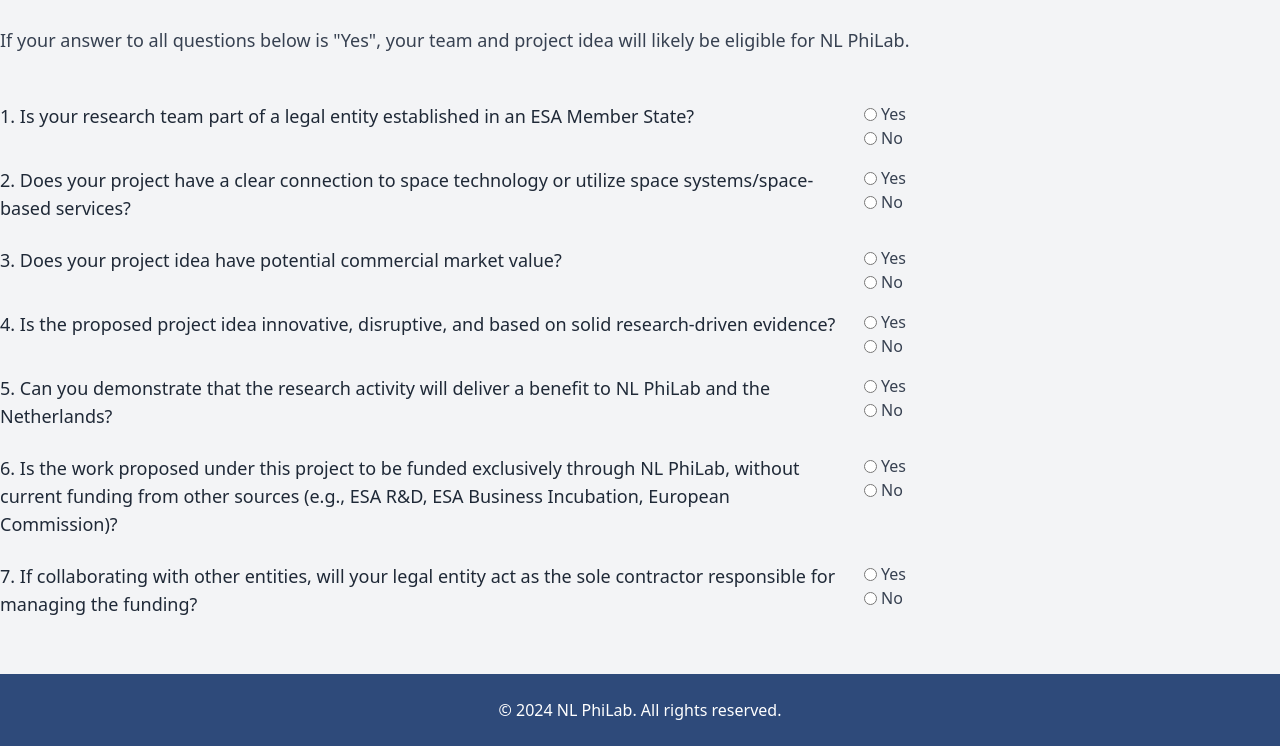
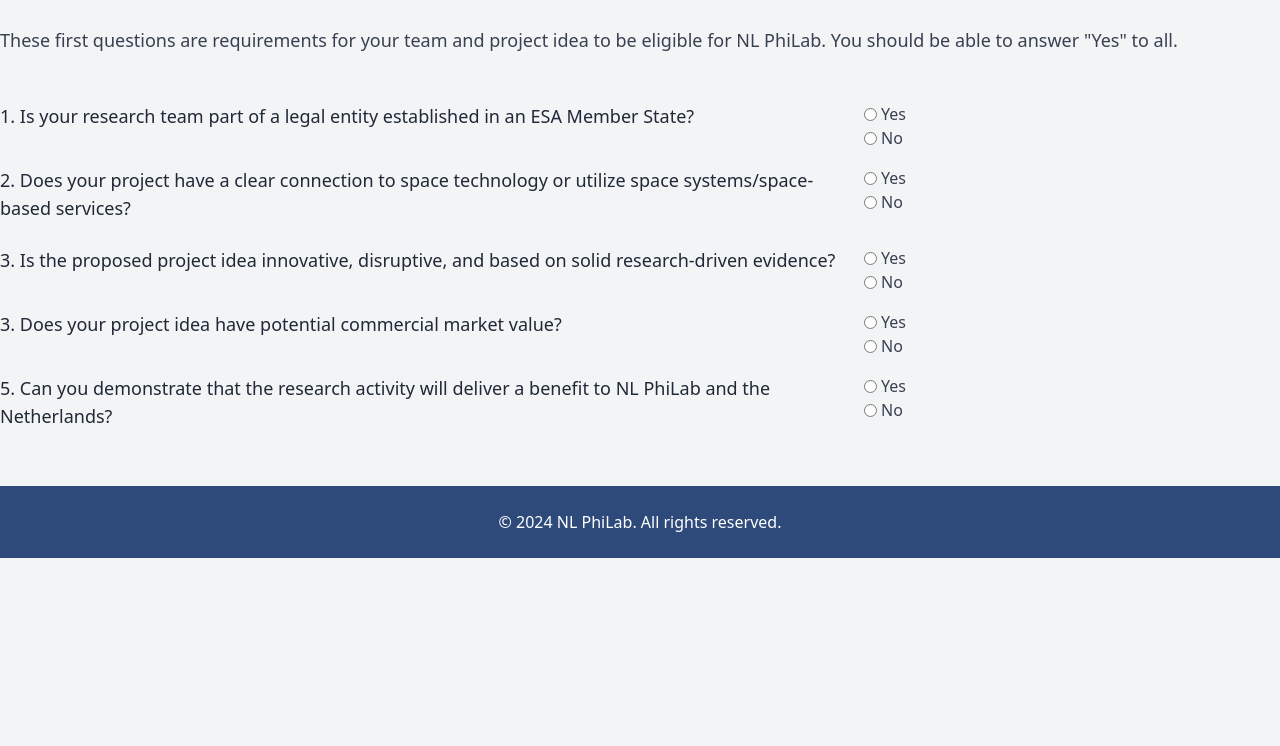
Before and after one commit to siarw/demolab, a website: page guidance-tool.html in a window 1280 px wide. Shown: the part 182-928 px from the top of the page. After the commit the page ends 800 px from the top, so only its background shows below. Drawn offline with nearby package versions, Linux system fonts and the light colour scheme; a web font is replaced by a local one.

Commit message:
Save changes before deployment

```diff
--- a/guidance-tool.html
+++ b/guidance-tool.html
@@ -52,8 +52,8 @@
     <div class="container mx-auto my-12">
       <h2 class="mb-8 text-4xl font-bold text-dark-blue-900">Guidance Tool</h2>
       <p class="mb-8 text-lg text-gray-700">
-        If your answer to all questions below is "Yes", your team and project
-        idea will likely be eligible for NL PhiLab.
+        These first questions are requirements for your team and project idea to
+        be eligible for NL PhiLab. You should be able to answer "Yes" to all.
       </p>
     </div>
 
@@ -97,6 +97,24 @@
       <!-- Question 3 -->
       <div class="col-span-1 md:col-span-4">
         <p class="mb-2 text-lg">
+          3. Is the proposed project idea innovative, disruptive, and based on
+          solid research-driven evidence?
+        </p>
+      </div>
+      <div class="col-span-1 md:col-span-2">
+        <div class="flex items-center">
+          <input type="radio" id="q4-yes" name="q4" value="yes" class="mr-1" />
+          <label for="q4-yes" class="text-gray-700">Yes</label>
+        </div>
+        <div class="flex items-center">
+          <input type="radio" id="q4-no" name="q4" value="no" class="mr-1" />
+          <label for="q4-no" class="text-gray-700">No</label>
+        </div>
+      </div>
+
+      <!-- Question 4 -->
+      <div class="col-span-1 md:col-span-4">
+        <p class="mb-2 text-lg">
           3. Does your project idea have potential commercial market value?
         </p>
       </div>
@@ -108,24 +126,6 @@
         <div class="flex items-center">
           <input type="radio" id="q3-no" name="q3" value="no" class="mr-1" />
           <label for="q3-no" class="text-gray-700">No</label>
-        </div>
-      </div>
-
-      <!-- Question 4 -->
-      <div class="col-span-1 md:col-span-4">
-        <p class="mb-2 text-lg">
-          4. Is the proposed project idea innovative, disruptive, and based on
-          solid research-driven evidence?
-        </p>
-      </div>
-      <div class="col-span-1 md:col-span-2">
-        <div class="flex items-center">
-          <input type="radio" id="q4-yes" name="q4" value="yes" class="mr-1" />
-          <label for="q4-yes" class="text-gray-700">Yes</label>
-        </div>
-        <div class="flex items-center">
-          <input type="radio" id="q4-no" name="q4" value="no" class="mr-1" />
-          <label for="q4-no" class="text-gray-700">No</label>
         </div>
       </div>
 
@@ -146,43 +146,6 @@
           <label for="q5-no" class="text-gray-700">No</label>
         </div>
       </div>
-
-      <!-- Question 6 -->
-      <div class="col-span-1 md:col-span-4">
-        <p class="mb-2 text-lg">
-          6. Is the work proposed under this project to be funded exclusively
-          through NL PhiLab, without current funding from other sources (e.g.,
-          ESA R&D, ESA Business Incubation, European Commission)?
-        </p>
-      </div>
-      <div class="col-span-1 md:col-span-2">
-        <div class="flex items-center">
-          <input type="radio" id="q6-yes" name="q6" value="yes" class="mr-1" />
-          <label for="q6-yes" class="text-gray-700">Yes</label>
-        </div>
-        <div class="flex items-center">
-          <input type="radio" id="q6-no" name="q6" value="no" class="mr-1" />
-          <label for="q6-no" class="text-gray-700">No</label>
-        </div>
-      </div>
-
-      <!-- Question 7 -->
-      <div class="col-span-1 md:col-span-4">
-        <p class="mb-2 text-lg">
-          7. If collaborating with other entities, will your legal entity act as
-          the sole contractor responsible for managing the funding?
-        </p>
-      </div>
-      <div class="col-span-1 md:col-span-2">
-        <div class="flex items-center">
-          <input type="radio" id="q7-yes" name="q7" value="yes" class="mr-1" />
-          <label for="q7-yes" class="text-gray-700">Yes</label>
-        </div>
-        <div class="flex items-center">
-          <input type="radio" id="q7-no" name="q7" value="no" class="mr-1" />
-          <label for="q7-no" class="text-gray-700">No</label>
-        </div>
-      </div>
     </div>
 
     <!-- Footer -->
```
Also changed, not shown: 1 other file.
